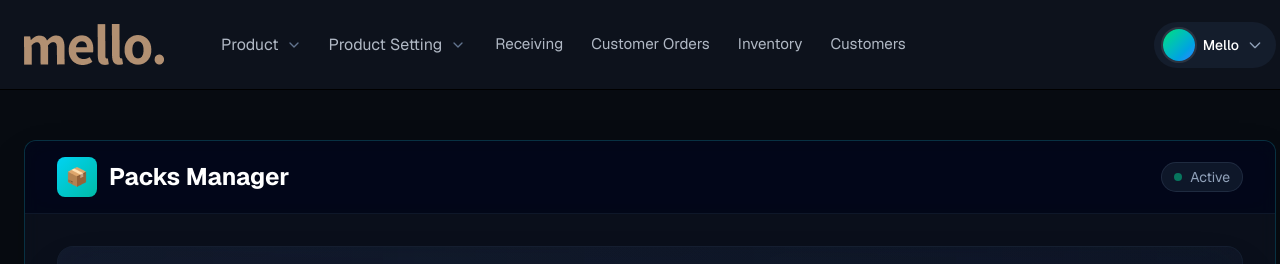
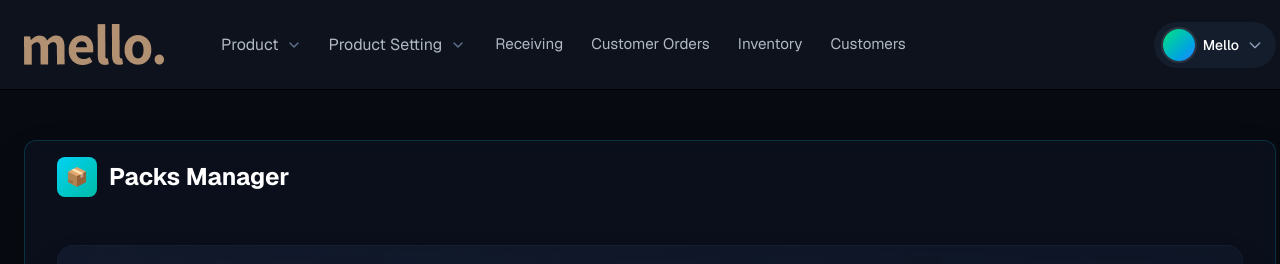
Before and after one commit to Animesh459/Vuerprise, a Vue app: page /packs in a window 1280 px wide. Shown: the top 264 px of the page. Built offline with nearby package versions, Linux system fonts and the light colour scheme.

Commit message:
pack cateory color heading style

```diff
--- a/src/views/PacksCategory.vue
+++ b/src/views/PacksCategory.vue
@@ -1,7 +1,7 @@
 <template>
   <div class="common-card p-0">
 
-    <div class="sticky top-0 z-50 border-b border-slate-800/50 bg-slate-950/80 backdrop-blur-md">
+    <div class="">
       <div class="w-full px-6 md:px-8 py-4 flex items-center justify-between">
         <div class="flex items-center gap-3">
           <div class="w-10 h-10 rounded-lg bg-gradient-to-br from-cyan-400 to-teal-500 flex items-center justify-center text-white font-bold text-lg">
@@ -9,12 +9,12 @@
           </div>
           <h1 class="text-2xl font-bold text-white">Packs Manager</h1>
         </div>
-        <div class="text-sm text-slate-400">
-          <span class="inline-flex items-center gap-2 px-3 py-1 rounded-full bg-slate-800/50 border border-slate-700/50">
-            <span class="w-2 h-2 bg-emerald-400 rounded-full animate-pulse"></span>
-            Active
-          </span>
-        </div>
+<!--        <div class="text-sm text-slate-400">-->
+<!--          <span class="inline-flex items-center gap-2 px-3 py-1 rounded-full bg-slate-800/50 border border-slate-700/50">-->
+<!--            <span class="w-2 h-2 bg-emerald-400 rounded-full animate-pulse"></span>-->
+<!--            Active-->
+<!--          </span>-->
+<!--        </div>-->
       </div>
     </div>
 
```
